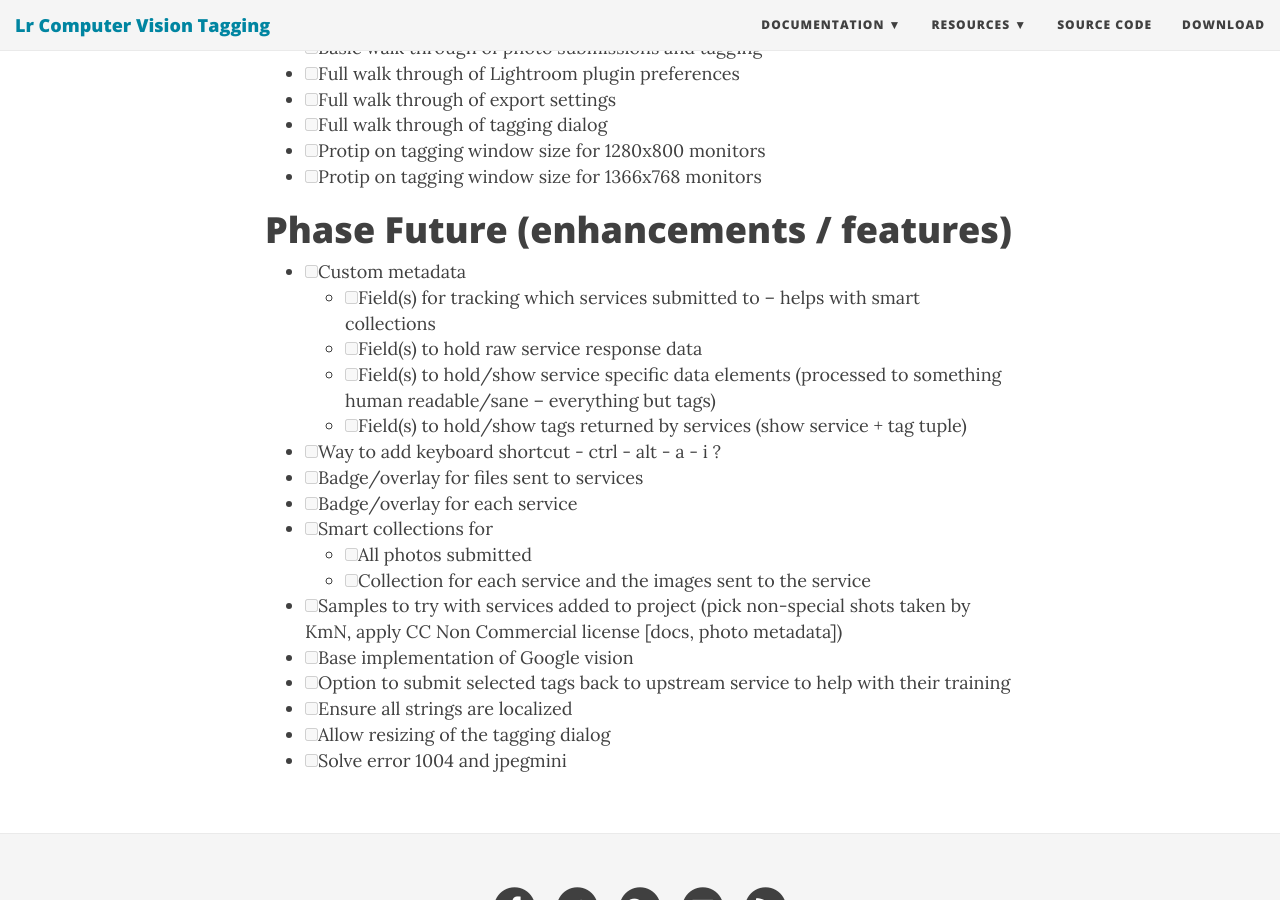
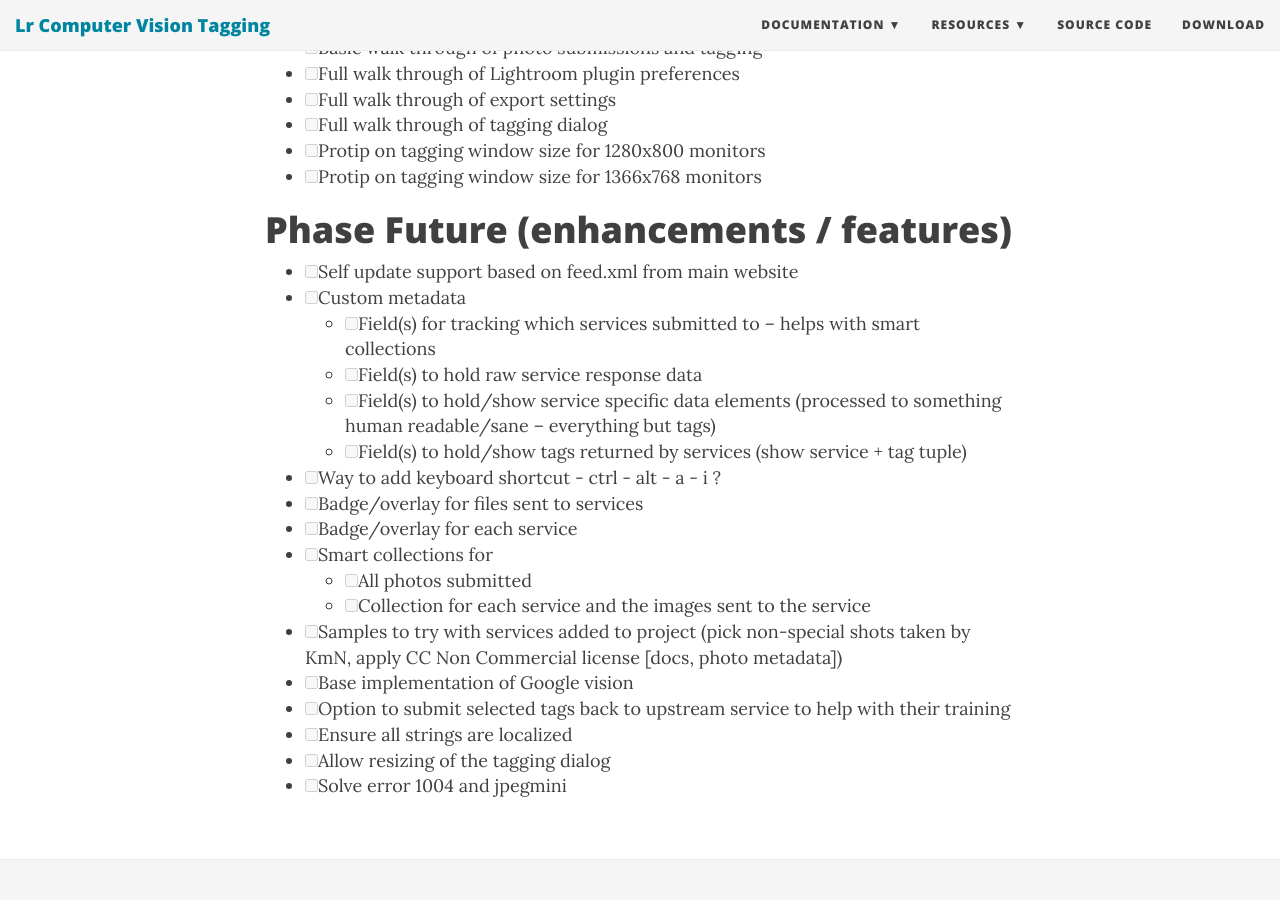
Before and after one commit to nyomanb/lr_plugin_computer_vision_tagging, a Jekyll site: the page built from project_plan.md, in a window 1280 px wide and 900 px high, scrolled down 2253 px. Built offline with Jekyll 4.4.1, drawn with Linux system fonts in a browser that asks for light colours; nearby versions of some CDN libraries.

Commit message:
Add note about self-updates

```diff
--- a/project_plan.md
+++ b/project_plan.md
@@ -77,6 +77,7 @@ Please note there are not any dates listed here. The developers have day jobs an
 - [ ] Protip on tagging window size for 1366x768 monitors
 
 # Phase Future (enhancements / features)
+- [ ] Self update support based on feed.xml from main website
 - [ ] Custom metadata
     - [ ] Field(s) for tracking which services submitted to -- helps with smart collections
     - [ ] Field(s) to hold raw service response data
```
